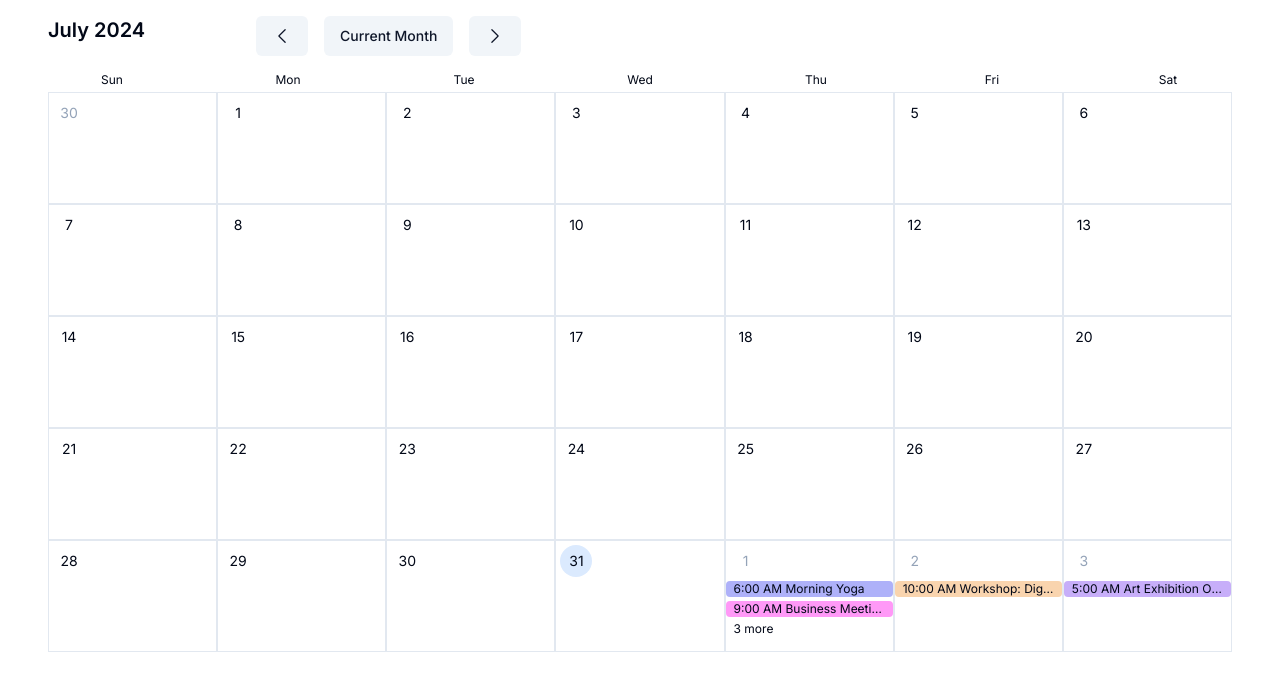
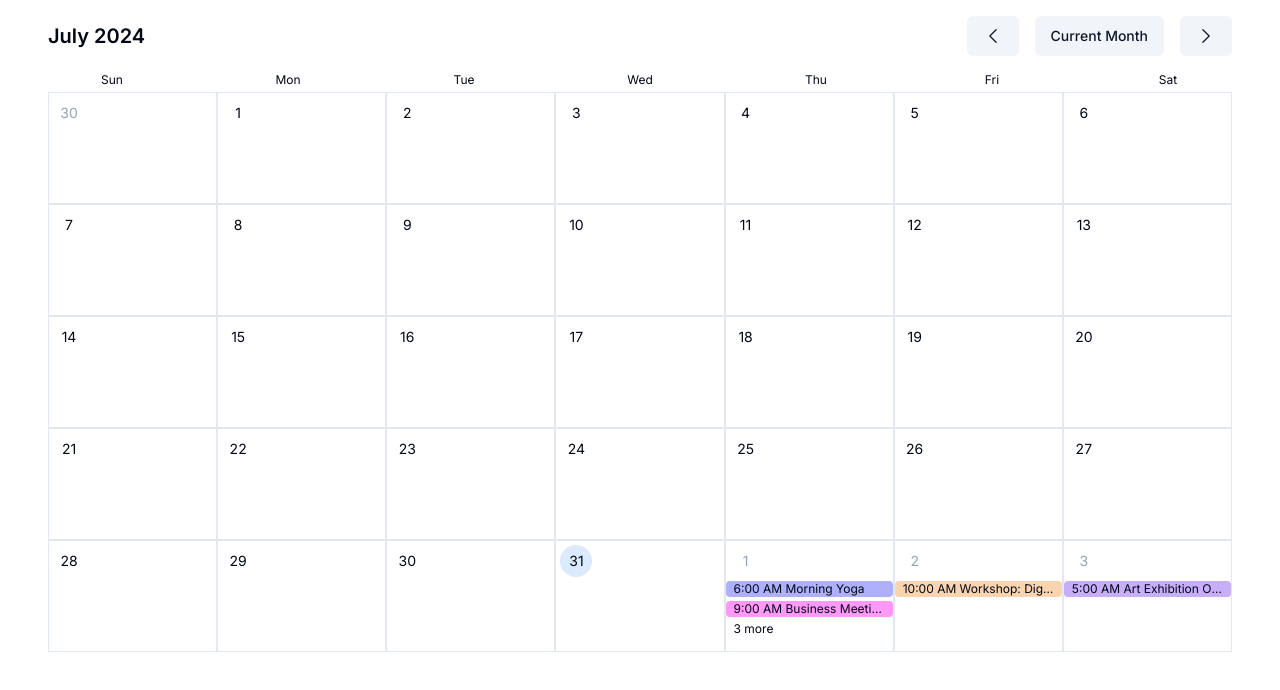
Before and after one commit to keneeeyt/nextjs-full-calendar, a Next.js app: page / in a window 1280 px wide. Shown: the top 690 px of the page. Built offline with nearby package versions, Linux system fonts and the light colour scheme.

Commit message:
Update calendar.tsx

```diff
--- a/app/_components/calendar.tsx
+++ b/app/_components/calendar.tsx
@@ -141,11 +141,10 @@ const CalendarView: React.FC<CalendarViewProps> = ({ calendarEvents }) => {
   return (
     <div className="w-full bg-base-100 p-4 rounded-lg">
       <div className="flex items-center justify-between">
-        <div className="flex justify-normal gap-2 sm:gap-4">
-          <p className="font-semibold text-xl w-48">
+      <p className="font-semibold text-xl w-48">
             {moment(firstDayOfMonth).format("MMMM yyyy")}
           </p>
-
+        <div className="flex justify-normal gap-2 sm:gap-4">
           <Button variant="secondary" onClick={getPrevMonth}>
             <ChevronLeftIcon className="w-5 h-5" />
           </Button>
```
